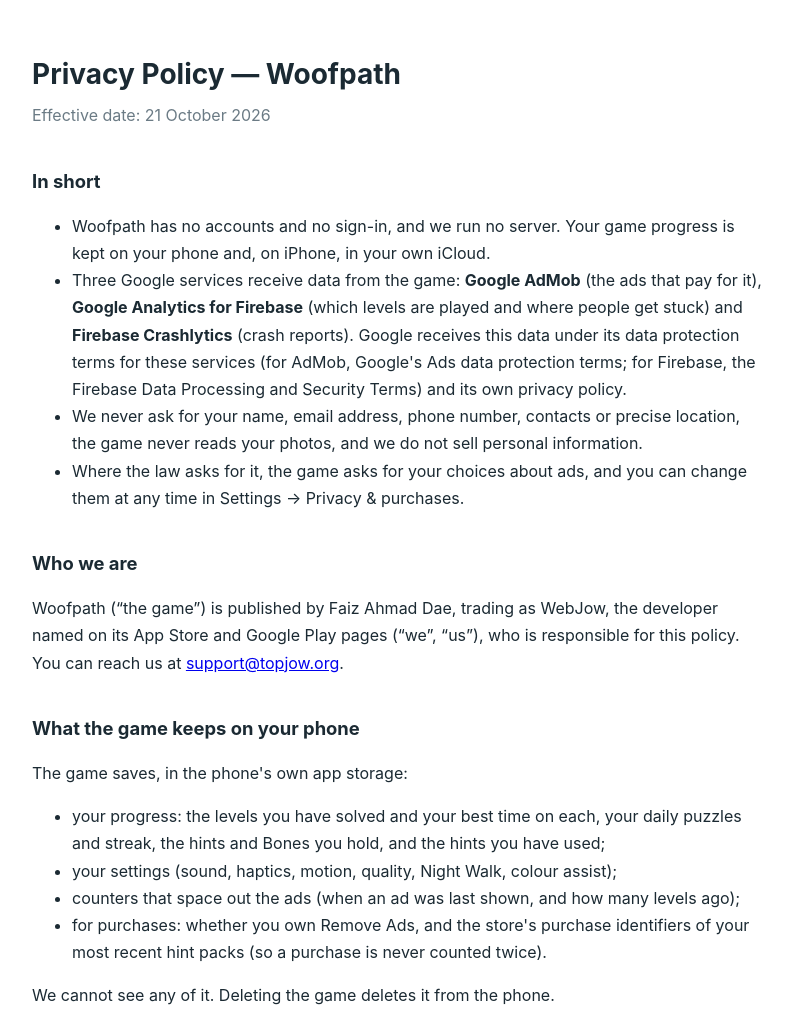
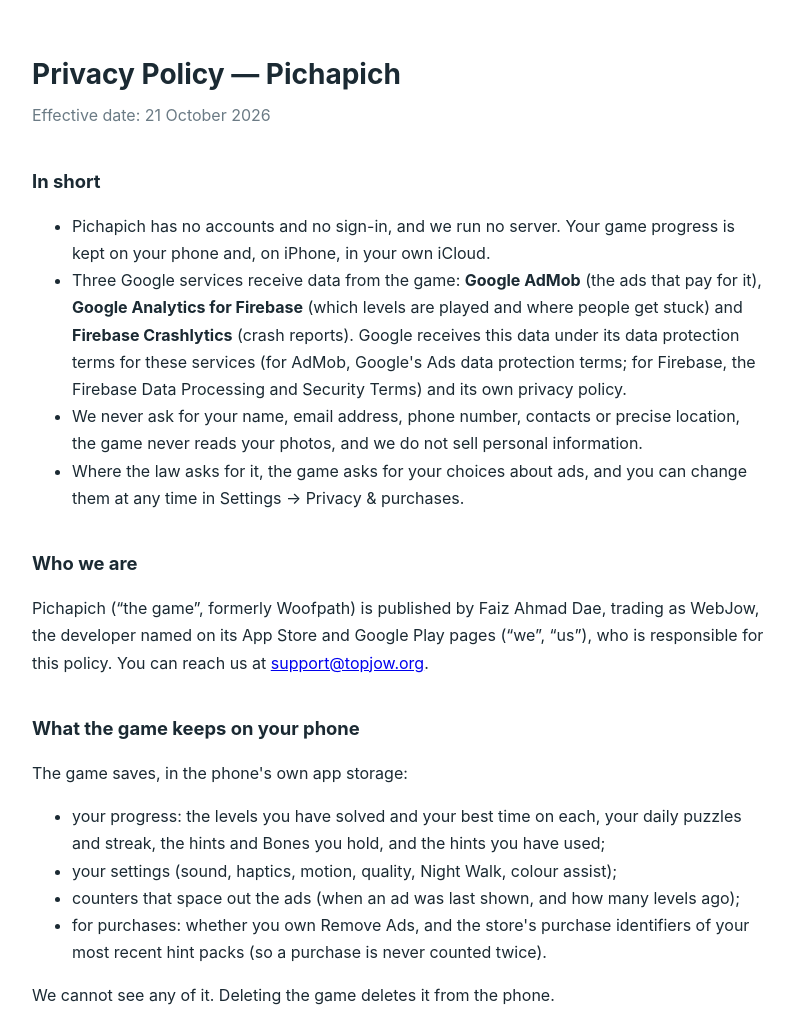
Before and after one commit to faizahmaddae/topjow-legal, a plain HTML site: page woofpath/index.html in a window 1280 px wide. Shown: the top 1013 px of the page, without its empty margins (240-1034 px from the left). Drawn offline with Linux system fonts and the light colour scheme.

Commit message:
woofpath: the game is Pichapich now (name only; data practices unchanged)

```diff
--- a/woofpath/index.html
+++ b/woofpath/index.html
@@ -20,7 +20,7 @@
 <head>
 <meta charset="utf-8">
 <meta name="viewport" content="width=device-width, initial-scale=1">
-<title>Privacy Policy — Woofpath</title>
+<title>Privacy Policy — Pichapich</title>
 <style>
   :root { color-scheme: light dark; }
   body {
@@ -44,13 +44,13 @@
 </head>
 <body>
 
-<h1>Privacy Policy — Woofpath</h1>
+<h1>Privacy Policy — Pichapich</h1>
 <p class="updated">Effective date: 21 October 2026</p>
 
 <section id="summary">
 <h2>In short</h2>
 <ul>
-  <li>Woofpath has no accounts and no sign-in, and we run no server. Your game progress is kept on
+  <li>Pichapich has no accounts and no sign-in, and we run no server. Your game progress is kept on
   your phone and, on iPhone, in your own iCloud.</li>
   <li>Three Google services receive data from the game: <strong>Google AdMob</strong> (the ads that
   pay for it), <strong>Google Analytics for Firebase</strong> (which levels are played and where
@@ -67,7 +67,7 @@
 
 <section id="who">
 <h2>Who we are</h2>
-<p>Woofpath (“the game”) is published by Faiz Ahmad Dae, trading as WebJow, the developer named on
+<p>Pichapich (“the game”, formerly Woofpath) is published by Faiz Ahmad Dae, trading as WebJow, the developer named on
 its App Store and Google Play pages (“we”, “us”), who is responsible for this policy. You can reach us at <a href="mailto:support@topjow.org">support@topjow.org</a>.</p>
 </section>
 
@@ -213,7 +213,7 @@ learns nothing about what you answer.</p>
 
 <section id="children">
 <h2>Children</h2>
-<p>Woofpath is designed for adults and is not directed at children. If a store tells the game that
+<p>Pichapich is designed for adults and is not directed at children. If a store tells the game that
 the player is under 18, the ads are non-personalised, Google's child or teen ad treatment is used,
 and no tracking request is shown (see “Age signals from the stores”). We do not knowingly collect
 personal information from children under 13; if you believe a child has used the game and want
```
Also changed, not shown: index.html (+1 -1 lines).
